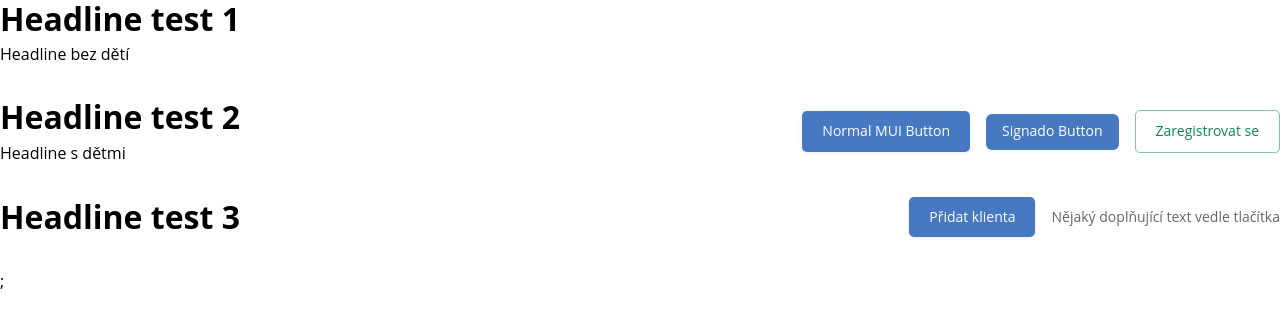
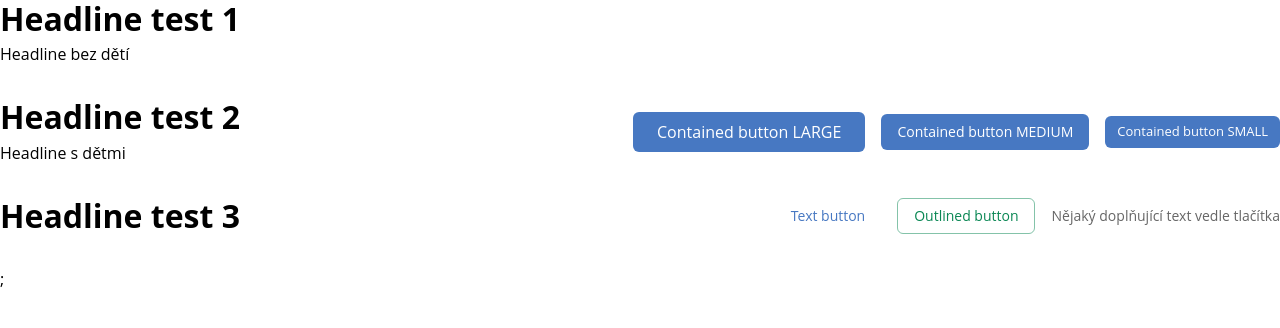
Before and after one commit to Signado-App/Frontend, a Next.js app: page /auth/login in a window 1280 px wide. Shown: the top 328 px of the page. Built offline with nearby package versions, Linux system fonts and the light colour scheme.

Commit message:
add button theme

```diff
--- a/src/app/auth/login/page.tsx
+++ b/src/app/auth/login/page.tsx
@@ -1,8 +1,6 @@
 "use client";
 import Headline from "@/components/Headline";
 import { Button, Typography } from "@mui/material";
-import SignadoButton from "@/components/Button";
-import { Sign } from "crypto";
 
 export default function LoginPage() {
   return (
@@ -12,19 +10,20 @@ export default function LoginPage() {
         description="Headline bez dětí"
       ></Headline>
       <Headline title="Headline test 2" description="Headline s dětmi">
-        <Button variant="contained" color="primary">
-          Normal MUI Button
+        <Button variant="contained" color="primary" size="large">
+          Contained button LARGE
         </Button>
-        <SignadoButton variant="contained" color="primary">
-          Signado Button
-        </SignadoButton>
-        <Button variant="outlined" color="secondary">
-          Zaregistrovat se
+        <Button variant="contained" color="primary" size="medium">
+          Contained button MEDIUM
+        </Button>
+        <Button variant="contained" color="primary" size="small">
+          Contained button SMALL
         </Button>
       </Headline>
       <Headline title="Headline test 3">
-        <Button variant="contained" color="primary">
-          Přidat klienta
+        <Button variant="text">Text button</Button>
+        <Button variant="outlined" color="secondary">
+          Outlined button
         </Button>
         <Typography variant="body2" color="textSecondary">
           Nějaký doplňující text vedle tlačítka
--- a/src/components/Button.tsx
+++ /dev/null
@@ -1,32 +0,0 @@
-import React from "react";
-import {
-  Button as MuiButton,
-  ButtonProps as MuiButtonProps,
-} from "@mui/material";
-
-export default function Button({
-  children,
-  sx,
-  variant = "contained",
-  ...props
-}: MuiButtonProps) {
-  return (
-    <MuiButton
-      disableElevation
-      variant={variant}
-      {...props}
-      sx={{
-        textTransform: "none",
-        fontWeight: 500,
-        fontSize: "0.875rem",
-        borderRadius: "6px",
-        height: "36px",
-        padding: "0 16px",
-        gap: "8px",
-        ...sx,
-      }}
-    >
-      {children}
-    </MuiButton>
-  );
-}
--- a/src/theme/components/button.tsx
+++ b/src/theme/components/button.tsx
@@ -1,15 +1,34 @@
-import type { Components } from '@mui/material/styles';
-
-import type { Theme } from '../types';
+import type { Components } from "@mui/material/styles";
+import type { Theme } from "../types";
 
 export const MuiButton = {
+  defaultProps: {
+    disableElevation: true,
+  },
+
   styleOverrides: {
-    root: { borderRadius: '5px', textTransform: 'none' },
-    sizeSmall: { padding: '6px 16px' },
-    sizeMedium: { padding: '8px 20px' },
-    sizeLarge: { padding: '11px 24px' },
-    textSizeSmall: { padding: '7px 12px' },
-    textSizeMedium: { padding: '9px 16px' },
-    textSizeLarge: { padding: '12px 16px' },
+    root: ({}) => ({
+      textTransform: "none",
+      borderRadius: "6px",
+      fontWeight: 500,
+      fontSize: "0.875rem",
+      lineHeight: 1.5,
+      gap: "8px",
+    }),
+
+    sizeSmall: {
+      height: "32px",
+      padding: "0 12px",
+      fontSize: "0.8125rem",
+    },
+    sizeMedium: {
+      height: "36px",
+      padding: "0 16px",
+    },
+    sizeLarge: {
+      height: "40px",
+      padding: "0 24px",
+      fontSize: "1rem",
+    },
   },
-} satisfies Components<Theme>['MuiButton'];
+} satisfies Components<Theme>["MuiButton"];
```
